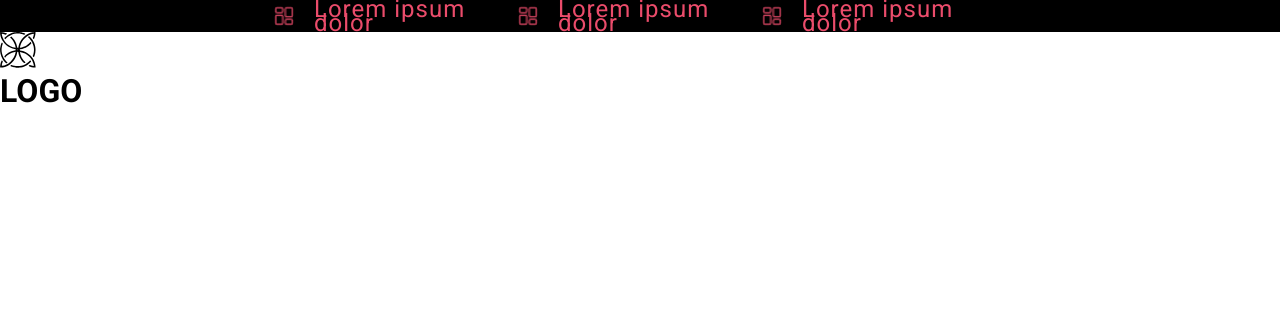
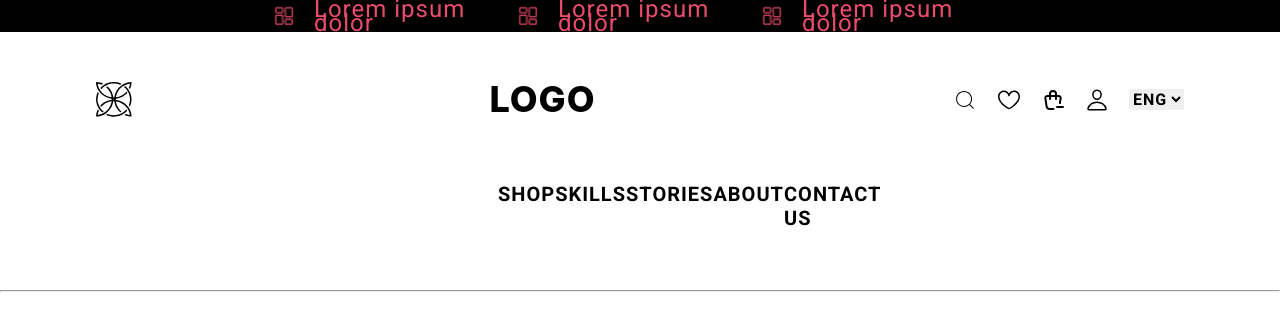
Before and after one commit to Gpchandrarao/app-scrip-assessment-, a React (Vite) app: page / in a window 1280 px wide. Shown: the top 330 px of the page. Built offline with nearby package versions, Linux system fonts and the light colour scheme.

Commit message:
Header compelted

```diff
--- a/src/components/Home.jsx
+++ b/src/components/Home.jsx
@@ -1,10 +1,11 @@
 import React from "react";
 import Navbar from "../pages/Navbar";
-
+import "../styles/Home.css";
 const Home = () => {
   return (
-    <div>
+    <div className="home-container">
       <Navbar />
+      {/* <Products/> */}
     </div>
   );
 };
--- a/src/pages/Navbar.jsx
+++ b/src/pages/Navbar.jsx
@@ -3,16 +3,39 @@ import Header from "./Header";
 import logo from "../assets/Logo.svg";
 import { CiSearch } from "react-icons/ci";
 import { GoHeart } from "react-icons/go";
+import { TbShoppingBagMinus } from "react-icons/tb";
+import { IoPersonOutline } from "react-icons/io5";
+import "../styles/Navbar.css";
 
 const Navbar = () => {
   return (
     <div>
       <Header />
-      <div>
-        <img src={logo} alt="" className="nav-logo-img" />
-        <h1 className="nav-logo-heading">LOGO</h1>
-        <div className="icon-container"></div>
+      <div className="nav-contariner">
+        <div className="nav-items-contariner">
+          <img src={logo} alt="" className="nav-logo-img" />
+          <h1 className="nav-logo-heading">LOGO</h1>
+          <div className="icon-container">
+            <CiSearch className="icons" />
+            <GoHeart className="icons" />
+            <TbShoppingBagMinus className="icons" />
+            <IoPersonOutline className="icons" />
+            <select className="select">
+              <option>ENG</option>
+              <option>TEG</option>
+              <option>HIN</option>
+            </select>
+          </div>
+        </div>
+        <ul className="ul-container">
+          <li>SHOP</li>
+          <li>SKILLS</li>
+          <li>STORIES</li>
+          <li>ABOUT</li>
+          <li>CONTACT US</li>
+        </ul>
       </div>
+      <hr />
     </div>
   );
 };
--- a/src/styles/Home.css
+++ b/src/styles/Home.css
@@ -0,0 +1,4 @@
+.home-container {
+  display: flex;
+  flex-direction: column;
+}
--- a/src/styles/Navbar.css
+++ b/src/styles/Navbar.css
@@ -0,0 +1,65 @@
+.nav-contariner {
+  padding: 46px 96px 0 96px;
+}
+.nav-items-contariner {
+  display: flex;
+  justify-content: space-between;
+  align-items: center;
+}
+
+.nav-logo-img {
+  width: 36px;
+  height: 36px;
+  top: 40px;
+  left: 96px;
+  padding: 0px 0.39px 0.34px 0px;
+  gap: 0px;
+  opacity: 0px;
+}
+
+.nav-logo-heading {
+  font-family: Inter;
+  font-size: 36px;
+  font-weight: 800;
+  line-height: 43.57px;
+  letter-spacing: 1px;
+  text-align: left;
+}
+
+.icon-container {
+  display: flex;
+  align-items: center;
+  justify-content: space-between;
+  gap: 20px;
+}
+
+.icons {
+  width: 24px;
+  height: 24px;
+  font-size: 24px;
+}
+
+.select {
+  border: none;
+  /* font-family: Simplon Norm; */
+  font-size: 16px;
+  font-weight: 700;
+  line-height: 19.2px;
+  letter-spacing: 1px;
+  text-align: left;
+}
+
+.ul-container {
+  list-style-type: none;
+  display: flex;
+  margin: 60px 402px;
+  justify-content: space-between;
+}
+
+.ul-container li {
+  font-size: 20px;
+  font-weight: 700;
+  line-height: 24px;
+  letter-spacing: 1px;
+  text-align: left;
+}
```
